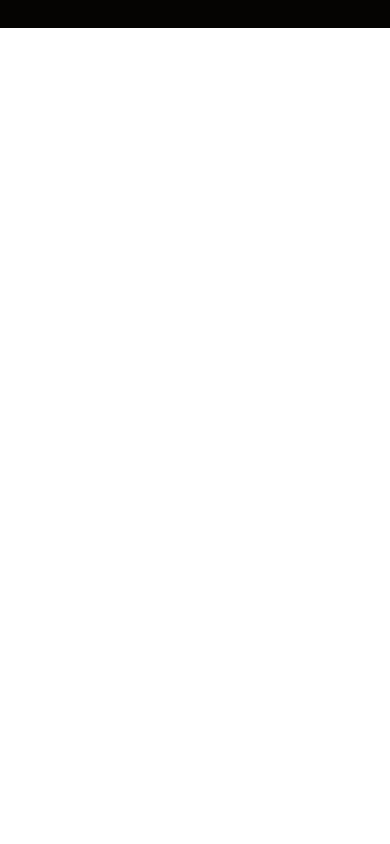
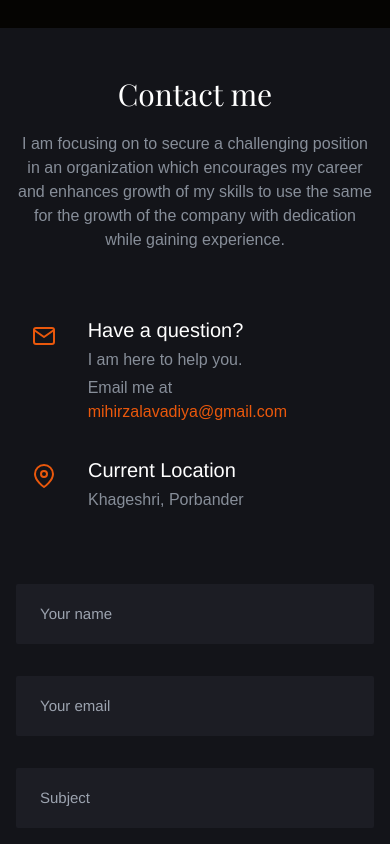
Before and after one commit to mihirzalavadiya/mihirzalavadia, a React (Create React App) app: page / in a window 390 px wide. Shown: the part 4760-5604 px from the top of the page. Built offline with nearby package versions, Linux system fonts and the light colour scheme.

Commit message:
add contact section

```diff
--- a/src/App.js
+++ b/src/App.js
@@ -1,5 +1,6 @@
 import "./App.css";
 import About from "./components/About";
+import ContactUs from "./components/ContactUs";
 import Header from "./components/Header";
 import Hero from "./components/Hero";
 import Portfolio from "./components/Portfolio/Portfolio";
@@ -13,7 +14,8 @@ function App() {
       <About />
       <Skills />
       <Portfolio />
-      <div style={{height: "2000px"}}></div>
+      <ContactUs />
+      {/* <div style={{height: "2000px"}}></div> */}
     </>
   );
 }
--- /dev/null
+++ b/src/components/ContactUs.js
@@ -0,0 +1,58 @@
+import React from "react";
+import { contact } from "../data";
+
+const ContactUs = () => {
+  return (
+    <section id="contact" className="section bg-tertiary">
+      <div className="container mx-auto">
+        <div className="flex flex-col items-center text-center">
+          <h2 className="section-title before:content-contact relative before:absolute before:opacity-40 before:-top-7 before:-left-40 before:hidden before:lg:block">
+            Contact me
+          </h2>
+          <p className="subtitle">
+            I am focusing on to secure a challenging position in an organization
+            which encourages my career and enhances growth of my skills to use
+            the same for the growth of the company with dedication while gaining
+            experience.
+          </p>
+        </div>
+        <div className="flex flex-col lg:gap-x-8 lg:flex-row">
+          <div className="flex  flex-col md:flex-row lg:flex-col  md:space-y-0 lg:space-y-8 space-y-8 mb-12 lg:mb-0 lg:pt-2">
+            {contact.map((item, index) => {
+              const { icon, title, description, subtitle, mail } = item;
+              return (
+                <div className="flex lg:flex-row gap-x-4" key={index}>
+                  <div className="text-orange-600 rounded-sm w-14 h-14 flex items-start justify-center mt-2 mb-4 lg:mb-0 text-2xl">
+                    {icon}
+                  </div>
+                  <div>
+                    <h4 className="font-body text-xl mb-1">{title}</h4>
+                    <p className="mb-1">{subtitle}</p>
+                    <p className="font-normal">
+                      {description && description}{" "}
+                      <sapn className="text-orange-600 ">{mail && mail}</sapn>
+                    </p>
+                  </div>
+                </div>
+              );
+            })}
+          </div>
+
+          <form className="space-y-8 w-full max-w-[780px]">
+            <div className="flex gap-8 flex-col md:flex-row">
+              <input className="input" type="text" placeholder="Your name" />
+              <input className="input" type="text" placeholder="Your email" />
+            </div>
+            <input className="input" type="text" placeholder="Subject" />
+            <textarea className="textarea" placeholder="Your message"></textarea>
+            <button className="btn btn-lg bg-orange-600 hover:bg-orange-500">
+                Send Message
+            </button>
+          </form>
+        </div>
+      </div>
+    </section>
+  );
+};
+
+export default ContactUs;
--- a/src/data.js
+++ b/src/data.js
@@ -62,14 +62,6 @@ export const navigation = [
   {
     name: "portfolio",
     href: "portfolio",
-  },
-  {
-    name: "services",
-    href: "services",
-  },
-  {
-    name: "testimonials",
-    href: "testimonials",
   },
   {
     name: "contact",
@@ -277,12 +269,12 @@ export const contact = [
     icon: <FiMail />,
     title: "Have a question?",
     subtitle: "I am here to help you.",
-    description: "Email me at hello@youremail.com",
+    description: "Email me at ",
+    mail: "mihirzalavadiya@gmail.com",
   },
   {
     icon: <FiMapPin />,
     title: "Current Location",
-    subtitle: "Bucharest, Romania",
-    description: "Serving clients worldwide",
+    subtitle: "Khageshri, Porbander",
   },
 ];
```
